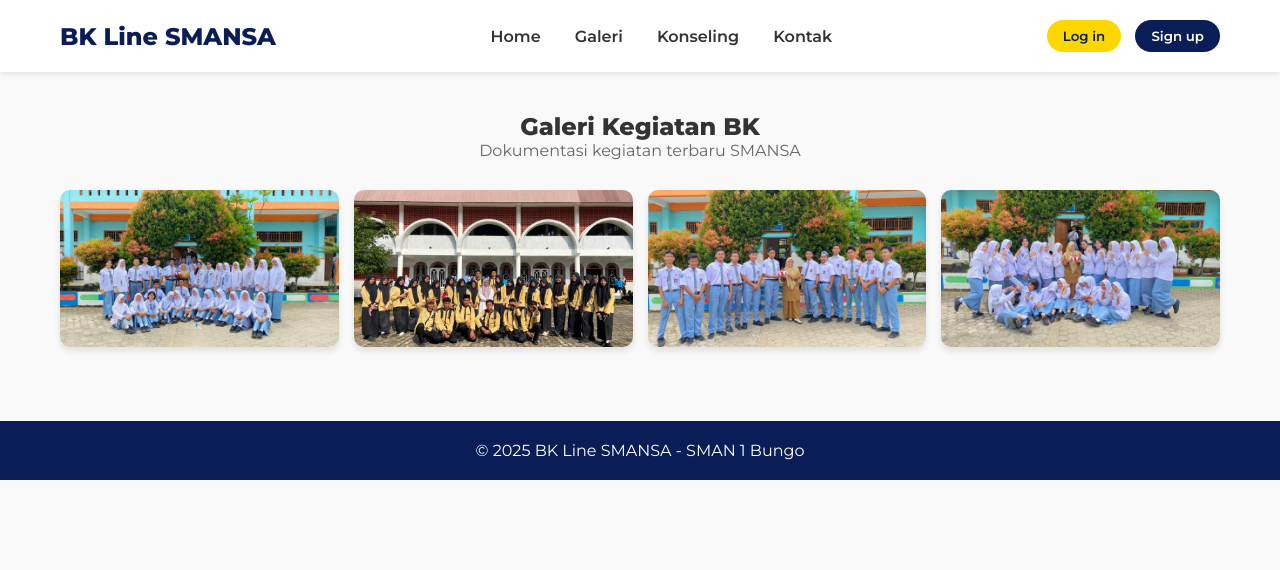
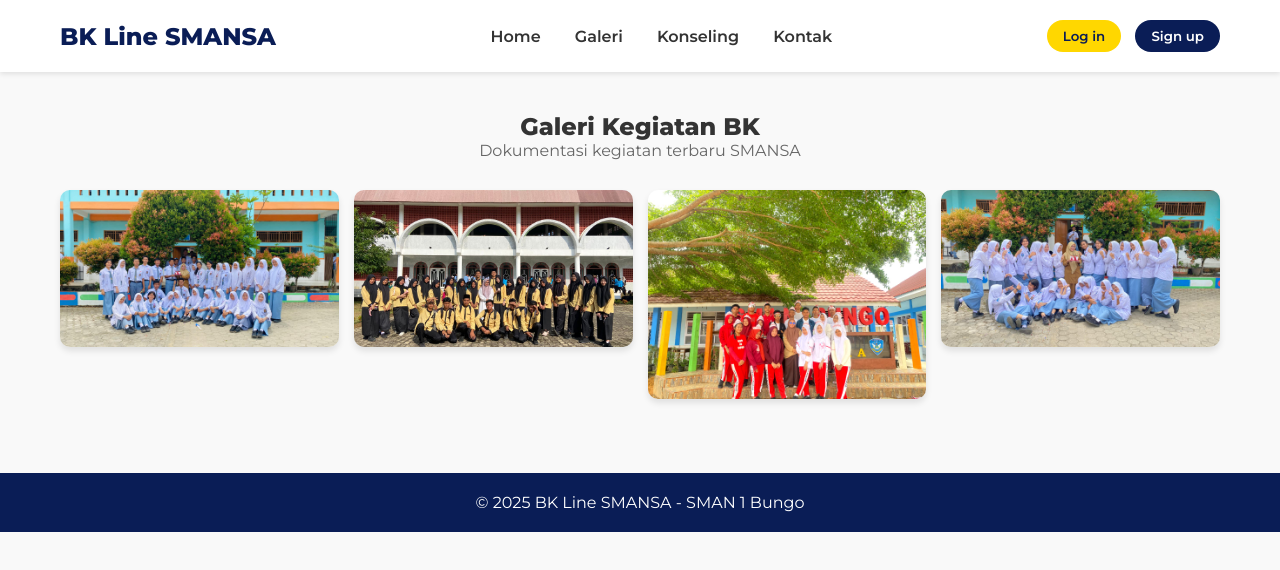
Before and after one commit to wannn1409/BKLineSMANSA, a plain HTML site: page index.html in a window 1280 px wide. Both pictures are taken after a click on the link "Galeri". Drawn offline with Linux system fonts and the light colour scheme.

Commit message:
Update index.html

```diff
--- a/index.html
+++ b/index.html
@@ -162,7 +162,7 @@
       <img src="WhatsApp Image 2025-09-28 at 14.08.40.jpeg" alt="Kegiatan 2" style="width: 100%; border-radius: 10px; box-shadow: 0 4px 6px rgba(0,0,0,0.1);">
     </div>
     <div>
-      <img src="WhatsApp Image 2025-09-28 at 14.08.40 (1).jpeg" alt="Kegiatan 3" style="width: 100%; border-radius: 10px; box-shadow: 0 4px 6px rgba(0,0,0,0.1);">
+      <img src="WhatsApp Image 2025-09-28 at 14.08.39.jpeg" alt="Kegiatan 3" style="width: 100%; border-radius: 10px; box-shadow: 0 4px 6px rgba(0,0,0,0.1);">
     </div>
     <div>
       <img src="WhatsApp Image 2025-09-28 at 14.08.39 (1).jpeg" alt="Kegiatan 4" style="width: 100%; border-radius: 10px; box-shadow: 0 4px 6px rgba(0,0,0,0.1);">
```
